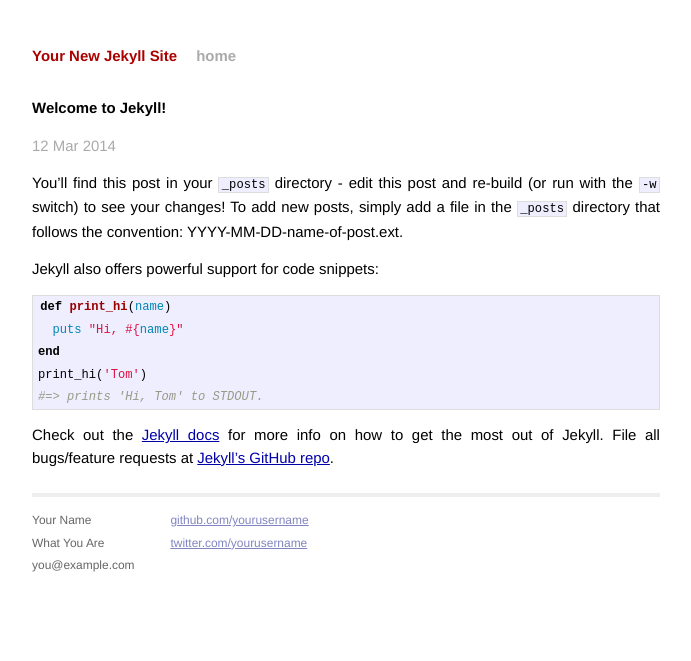
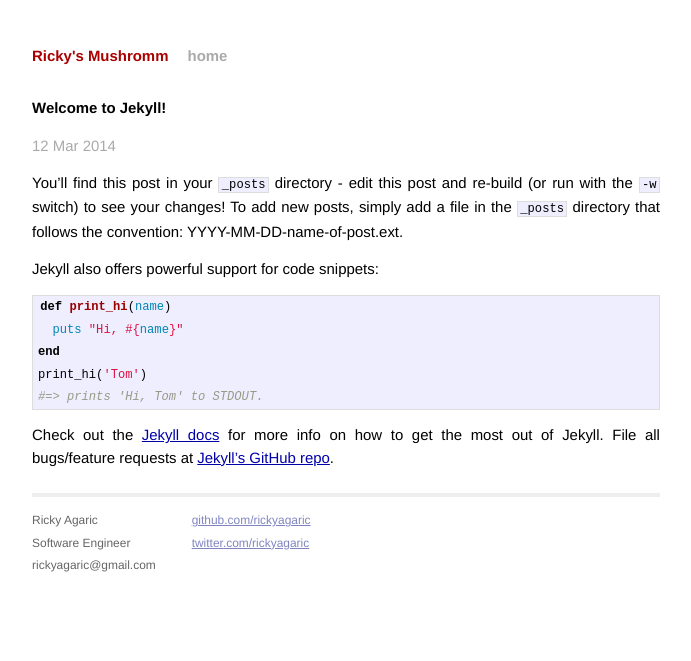
Before and after one commit to RickyAgaric/rickyagaric.github.io, a Jekyll site: the page built from _posts/2014-03-12-welcome-to-jekyll.markdown, in a window 1280 px wide. Shown: the top 661 px of the page, without its empty margins (294-985 px from the left). Built offline with Jekyll 4.4.1, drawn with Linux system fonts in a browser that asks for light colours; Markdown is read by kramdown in place of the engine named in the settings.

Commit message:
modify home page for my self

```diff
--- a/_config.yml
+++ b/_config.yml
@@ -1,3 +1,3 @@
-name: Your New Jekyll Site
+name: Ricky's Mushromm
 markdown: redcarpet
 pygments: true
--- a/_layouts/default.html
+++ b/_layouts/default.html
@@ -26,15 +26,15 @@
           <div class="footer">
             <div class="contact">
               <p>
-                Your Name<br />
-                What You Are<br />
-                you@example.com
+                Ricky Agaric<br />
+                Software Engineer<br />
+                rickyagaric@gmail.com
               </p>
             </div>
             <div class="contact">
               <p>
-                <a href="https://github.com/yourusername">github.com/yourusername</a><br />
-                <a href="https://twitter.com/yourusername">twitter.com/yourusername</a><br />
+                <a href="https://github.com/rickyagaric">github.com/rickyagaric</a><br />
+                <a href="https://twitter.com/rickyagaric">twitter.com/rickyagaric</a><br />
               </p>
             </div>
           </div>
--- a/index.html
+++ b/index.html
@@ -1,6 +1,6 @@
 ---
 layout: default
-title: Your New Jekyll Site
+title: Ricky's Mushroom
 ---
 
 <div id="home">
```
